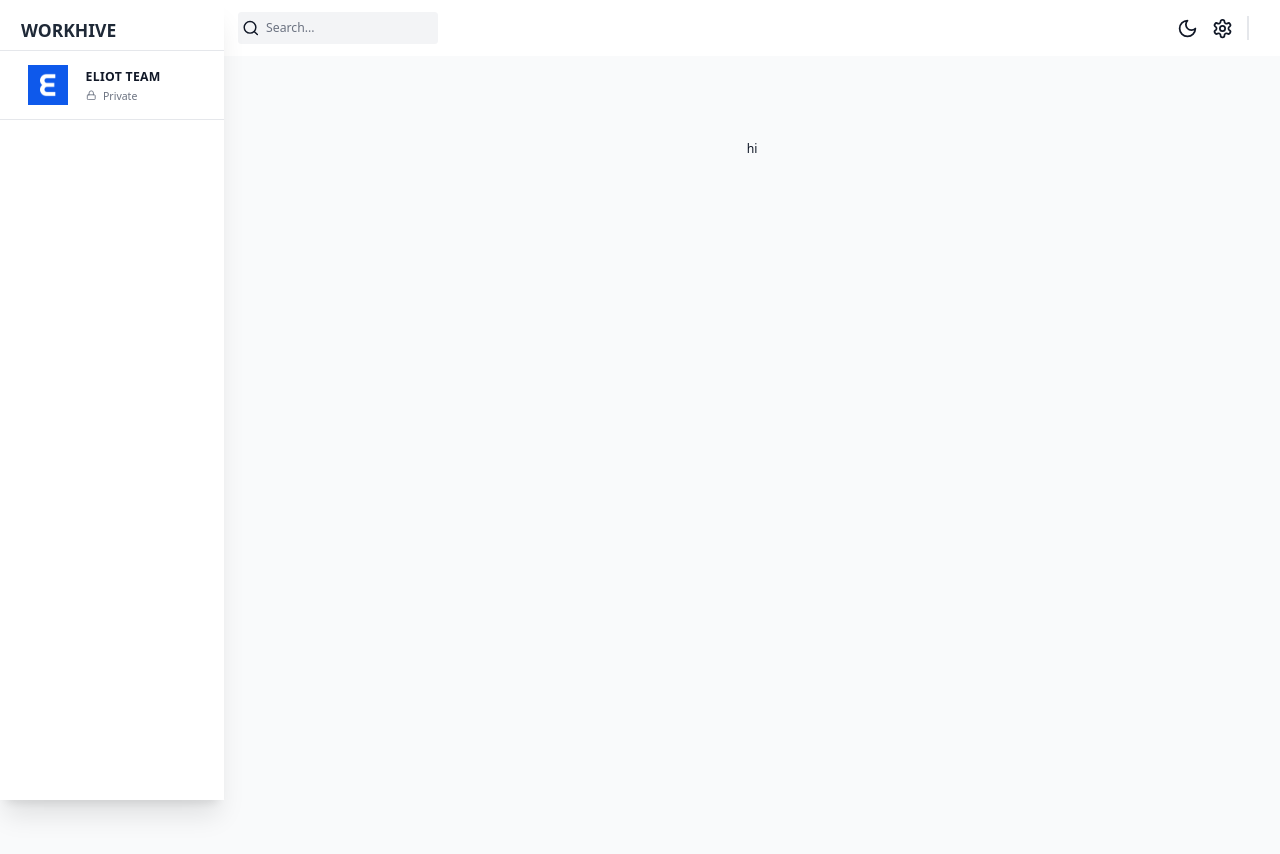
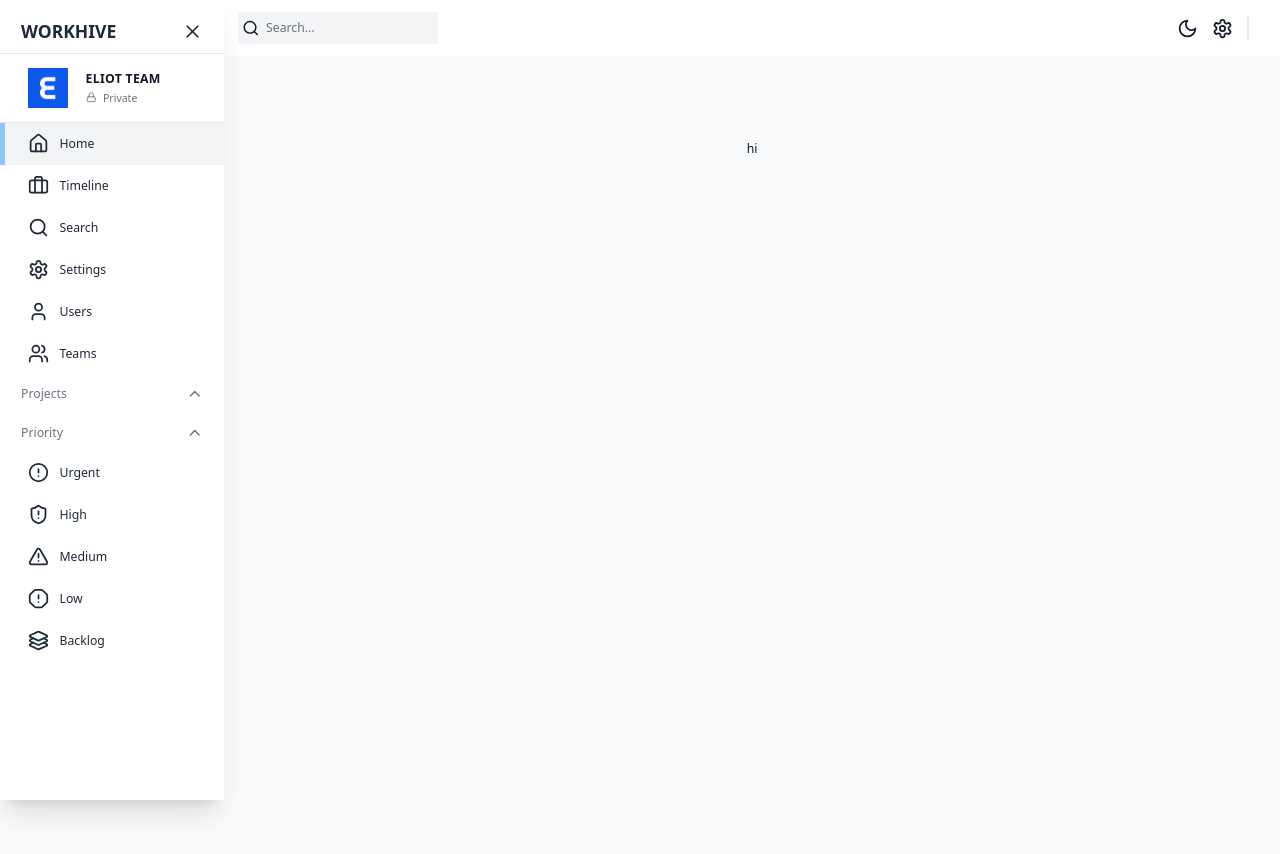
Before and after one commit to NEM-ICU/workhive, a Next.js app in the folder client/: page / in a window 1280 px wide. Built offline with nearby package versions, Linux system fonts and the light colour scheme; no server answers.

Commit message:
sidebar -done

```diff
--- a/client/app/(components)/Sidebar/index.tsx
+++ b/client/app/(components)/Sidebar/index.tsx
@@ -1,16 +1,42 @@
 "use client";
 
-import { LockIcon } from "lucide-react";
+import { useAppDispatch, useAppSelector } from "@/app/redux";
+import { setIsSidebarCollapsed } from "@/app/state";
+import {
+  AlertCircle,
+  AlertOctagon,
+  AlertTriangle,
+  Briefcase,
+  ChevronDown,
+  ChevronUp,
+  Home,
+  Layers3,
+  LockIcon,
+  LucideIcon,
+  Search,
+  Settings,
+  ShieldAlert,
+  User,
+  Users,
+  X,
+} from "lucide-react";
 import Image from "next/image";
+import Link from "next/link";
+import { usePathname } from "next/navigation";
 import React, { useState } from "react";
 
 const Sidebar = () => {
   const [showProjects, setShowProjects] = useState(true);
   const [showPriority, setShowPriority] = useState(true);
 
+  const dispatch = useAppDispatch();
+  const isSidebarCollapsed = useAppSelector(
+    (state) => state.global.isSidebarCollapsed,
+  );
+
   const sidebarClassNames = `fixed flex flex-col h-[100%] justify-between shadow-xl
     transition-all duration-300 z-40 dark:bg-black overflow-auto bg-white
-    w-64
+    ${isSidebarCollapsed ? "w-0 hidden" : "w-64"}
   `;
 
   return (
@@ -21,6 +47,16 @@
           <div className="text-xl font-bold text-gray-800 dark:text-white">
             WORKHIVE
           </div>
+          {isSidebarCollapsed ? null : (
+            <button
+              className="py-3"
+              onClick={() => {
+                dispatch(setIsSidebarCollapsed(!isSidebarCollapsed));
+              }}
+            >
+              <X className="h-6 w-6 text-gray-800 hover:text-gray-500 dark:text-white" />
+            </button>
+          )}
         </div>
 
         {/* TOP TEAM */}
@@ -36,9 +72,104 @@
             </div>
           </div>
         </div>
+
+        {/* NAVBAR LINKS */}
+        <nav className="z-10 w-full">
+          <SidebarLink icon={Home} label="Home" href="/" />
+          <SidebarLink icon={Briefcase} label="Timeline" href="/timeline" />
+          <SidebarLink icon={Search} label="Search" href="search" />
+          <SidebarLink icon={Settings} label="Settings" href="/settings" />
+          <SidebarLink icon={User} label="Users" href="/users" />
+          <SidebarLink icon={Users} label="Teams" href="/teams" />
+        </nav>
+
+        {/* PROJECTS  */}
+        <button
+          onClick={() => setShowProjects((prev) => !prev)}
+          className="flex w-full items-center justify-between px-6 py-3 text-gray-500"
+        >
+          <span className="">Projects</span>
+          {showProjects ? (
+            <ChevronUp className="h-5 w-5" />
+          ) : (
+            <ChevronDown className="h-5 w-5" />
+          )}
+        </button>
+
+        {/* PRIORITIES */}
+        <button
+          onClick={() => setShowPriority((prev) => !prev)}
+          className="flex w-full items-center justify-between px-6 py-3 text-gray-500"
+        >
+          <span className="">Priority</span>
+          {showPriority ? (
+            <ChevronUp className="h-5 w-5" />
+          ) : (
+            <ChevronDown className="h-5 w-5" />
+          )}
+        </button>
+        {showPriority && (
+          <>
+            <SidebarLink
+              icon={AlertCircle}
+              label="Urgent"
+              href="/priority/urgent"
+            />
+            <SidebarLink
+              icon={ShieldAlert}
+              label="High"
+              href="/priority/high"
+            />
+            <SidebarLink
+              icon={AlertTriangle}
+              label="Medium"
+              href="/priority/medium"
+            />
+            <SidebarLink icon={AlertOctagon} label="Low" href="/priority/low" />
+            <SidebarLink
+              icon={Layers3}
+              label="Backlog"
+              href="/priority/backlog"
+            />
+          </>
+        )}
       </div>
     </div>
   );
 };
 
+interface SidebarLinkProps {
+  href: string;
+  icon: LucideIcon;
+  label: string;
+  // isCollapsed: boolean
+}
+
+const SidebarLink = ({
+  href,
+  icon: Icon,
+  label,
+  // isCollapsed,
+}: SidebarLinkProps) => {
+  const pathname = usePathname();
+  const isActive =
+    pathname === href || (pathname === "/" && href === "/dashboard");
+
+  return (
+    <Link
+      href={href}
+      className={`relative flex cursor-pointer items-center gap-3 transition-colors hover:bg-gray-100 dark:bg-black dark:hover:bg-gray-700 ${isActive ? "bg-gray-100 text-white dark:hover:bg-gray-700" : ""} justify-start px-8 py-3`}
+    >
+      {isActive && (
+        <div className="absolute left-0 top-0 h-[100%] w-[5px] bg-blue-200" />
+      )}
+
+      <Icon className="h-6 w-6 text-gray-800 dark:text-gray-100" />
+      <span className="font-medium text-gray-800 dark:text-gray-100">
+        {label}
+      </span>
+    </Link>
+  );
+};
+
 export default Sidebar;
--- a/client/app/globals.css
+++ b/client/app/globals.css
@@ -15,6 +15,6 @@
   height: 100%;
   width: 100%;
   @apply text-sm;
-  @apply bg-gray-500;
-  @apply text-gray-900;
+  @apply bg-white;
+  @apply dark:bg-black;
 }
```
